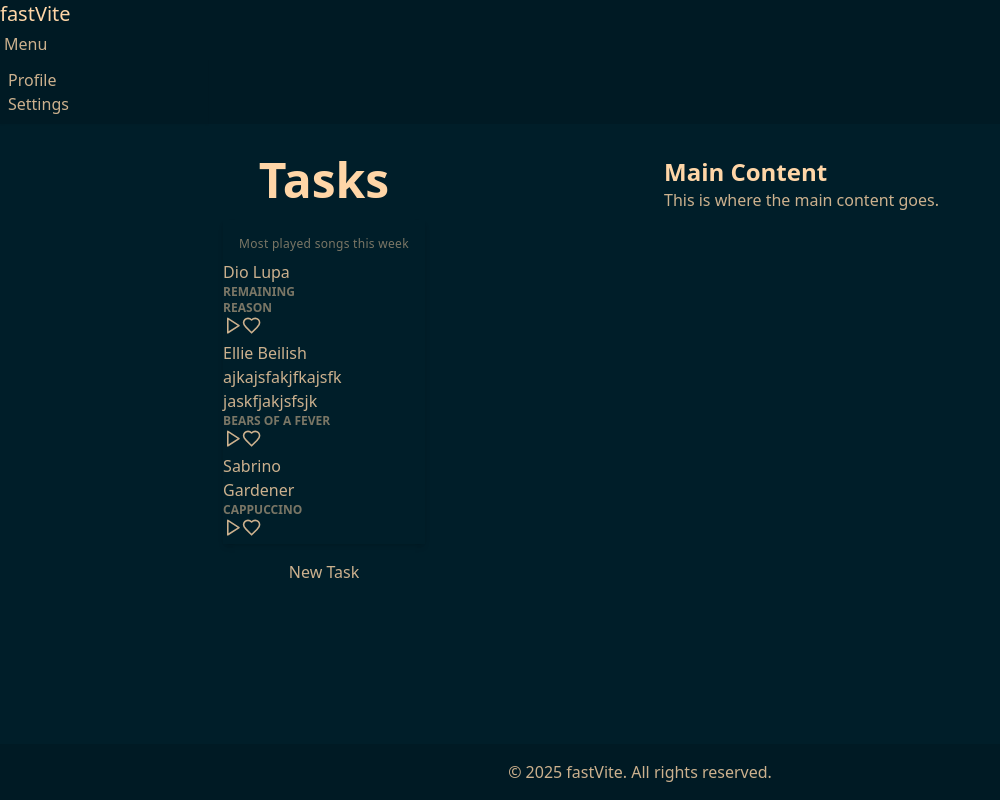
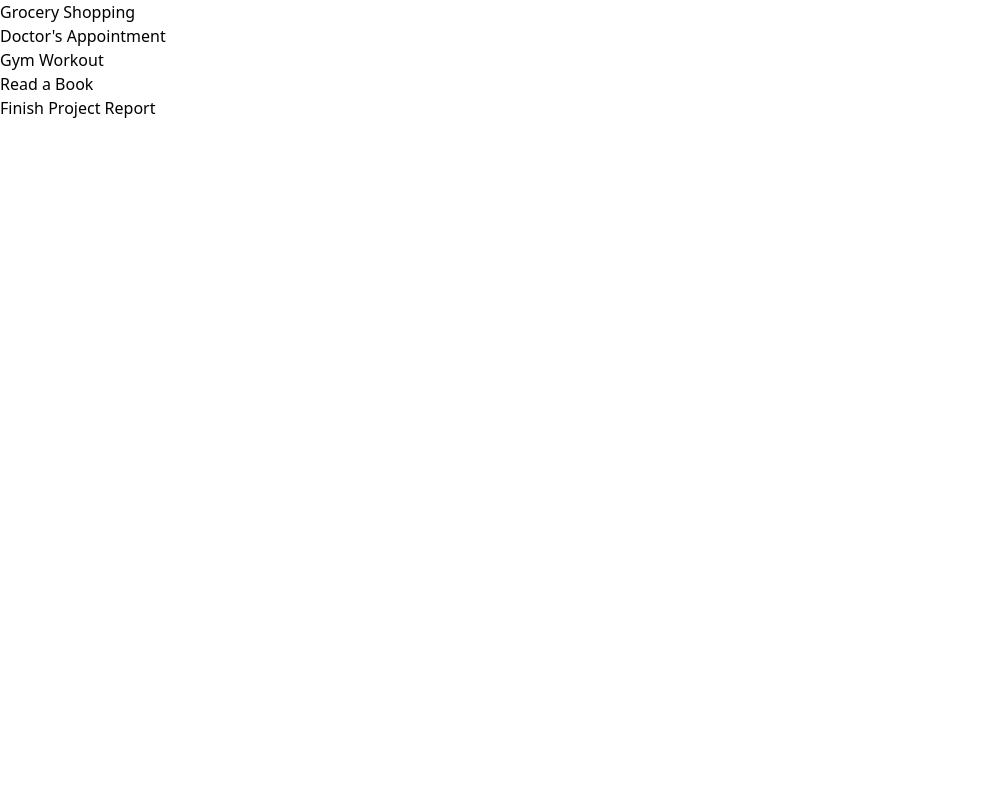
Before and after one commit to pacafs/fastVite, a React (Vite) app: page / in a window 1280 px wide. Shown: the whole page, without its empty margins (0-1000 px from the left). Built offline with nearby package versions, Linux system fonts and the light colour scheme.

Commit message:
Refactor app structure and implement new ListGroup component with task items

```diff
--- a/src/App.tsx
+++ b/src/App.tsx
@@ -22,8 +22,6 @@ export function App() {
                 <aside className="col-span-2 bg-docs p-4 flex flex-col items-center">
                     <h1 className="text-5xl font-bold text-docs-title mb-4">Tasks</h1>
                     <ul className="list bg-base-100 rounded-box shadow-md">
-                      <li className="p-4 pb-2 text-xs opacity-60 tracking-wide">Most played songs this week</li>
-
                       <li className="list-row">
                         <div className="list-row-title">
                           <div>Dio Lupa</div>
@@ -39,7 +37,7 @@ export function App() {
 
                       <li className="list-row">
                         <div className="list-row-title">
-                          <div>Ellie Beilish ajkajsfakjfkajsfkjaskfjakjsfsjk</div>
+                          <div>Ellie Beilish</div>
                           <div className="text-xs uppercase font-semibold opacity-60">Bears of a fever</div>
                         </div>
                         <button className="btn btn-square btn-ghost">
--- /dev/null
+++ b/src/NewApp.tsx
@@ -0,0 +1,9 @@
+import ListGroup from "./components/ListGroup";
+
+export default function NewApp() {
+    return (
+        <>
+            <ListGroup />
+        </>
+    )
+}
--- a/src/components/ListGroup.tsx
+++ b/src/components/ListGroup.tsx
@@ -1,5 +1,20 @@
 function ListGroup() {
-    return <ul>List Group</ul>
+
+    const items = [
+        { id: 1, name: "Grocery Shopping" },
+        { id: 2, name: "Doctor's Appointment" },
+        { id: 3, name: "Gym Workout" },
+        { id: 4, name: "Read a Book" },
+        { id: 5, name: "Finish Project Report" },
+    ]
+
+    const items_list = items.map((item) => {
+        return <li key={item.id}>{item.name}</li>
+    })
+
+    return (<ul>
+        {items_list}
+    </ul>)
 }
 
 export default ListGroup;
--- a/src/main.tsx
+++ b/src/main.tsx
@@ -1,7 +1,8 @@
 import { StrictMode } from 'react'
 import { createRoot } from 'react-dom/client'
 import './index.css'
-import App from './App.tsx'
+import NewApp from './NewApp.tsx';
+// import App from './App.tsx'
 
 // Make sure the root element exists
 const rootElement = document.getElementById('root');
@@ -11,6 +12,7 @@ if (!rootElement) {
 
 createRoot(rootElement).render(
   <StrictMode>
-    <App />
+   {/* <App /> */}
+    <NewApp />
   </StrictMode>,
 )
```
